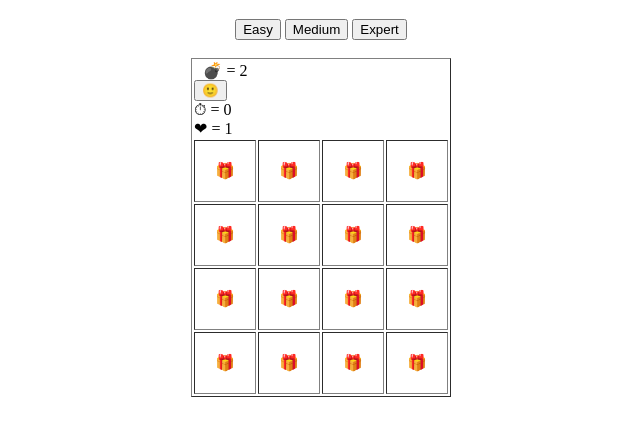
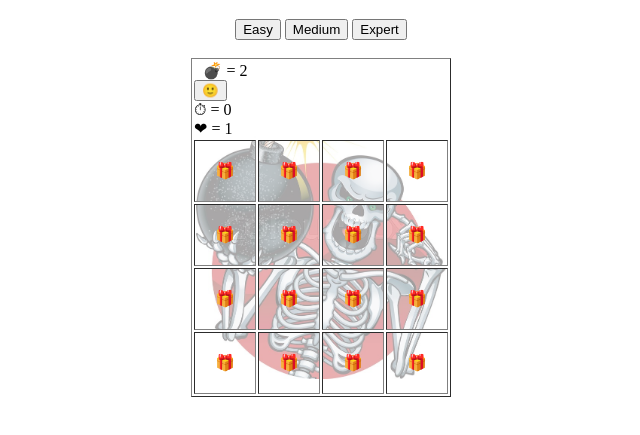
Before and after one commit to rosi1/Mine-Sweeper, a plain HTML site: page index.html in a window 1280 px wide. Shown: the part 61-496 px from the top of the page, without its empty margins (319-959 px from the left). Drawn offline with Linux system fonts and the light colour scheme; the site is published under a folder, as on GitHub Pages, so addresses that start at the root find nothing.

Commit message:
Update style.css

```diff
--- a/css/style.css
+++ b/css/style.css
@@ -9,7 +9,7 @@ table{
 }
 
 table tbody{
-    background-image: url(/img/bomb_trans.png);
+    background-image: url(../img/bomb_trans.png);
     background-repeat: no-repeat;
     background-position: center;
     background-size: 250px;
```
